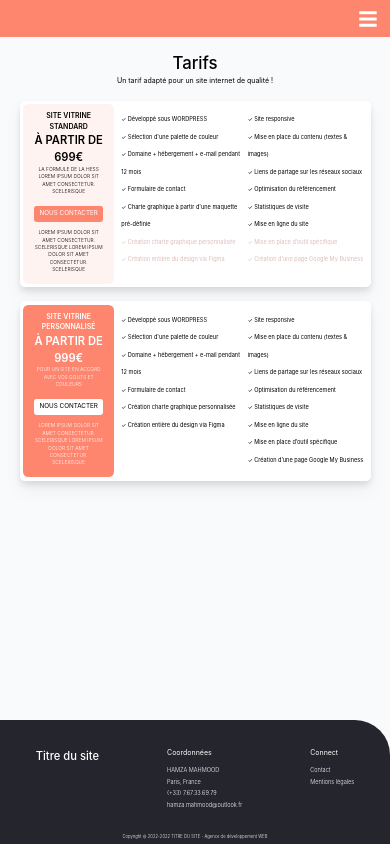
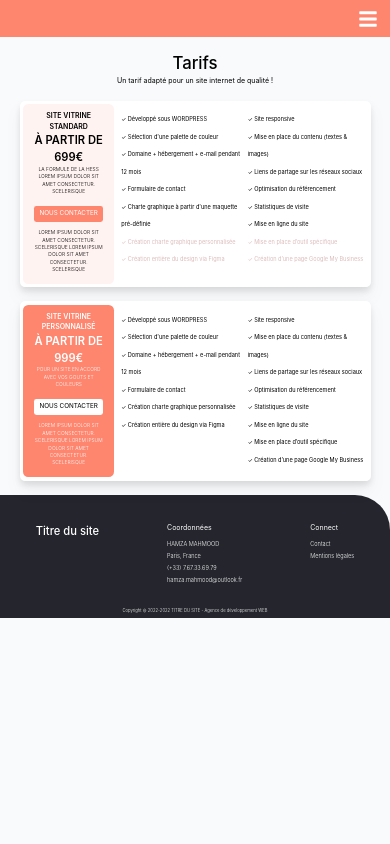
Before and after one commit to Zhamza1/Portfolio, a React (Create React App) app: page /tarifs in a window 390 px wide. Built offline with nearby package versions, Linux system fonts and the light colour scheme.

Commit message:
mobile i hope its end

```diff
--- a/src/page/tarif.jsx
+++ b/src/page/tarif.jsx
@@ -14,7 +14,7 @@ const tarif = (site, prix, description, description2, gris,bgColor) => {
 
         <TarifsCard site="PERSONNALISÉ" prix="999" description="Pour un site en accord avec vos gouts et couleurs" description2="Lorem ipsum dolor sit amet consectetur. Scelerisque Lorem ipsum dolor sit amet consectetur. Scelerisque" bgColor="bg-secondary" bgButton="bg-[#FFFFFF]" textButton="text-[#000000]" textColor="text-[#FFFFFF]" animation=" hover:bg-[#EFEFEF] transition ease-in-out delay-100 "/>
       </section>
-      <Footer css="sm:absolute sm:bottom-0 " />
+      <Footer />
     </>
   )
 }
```
